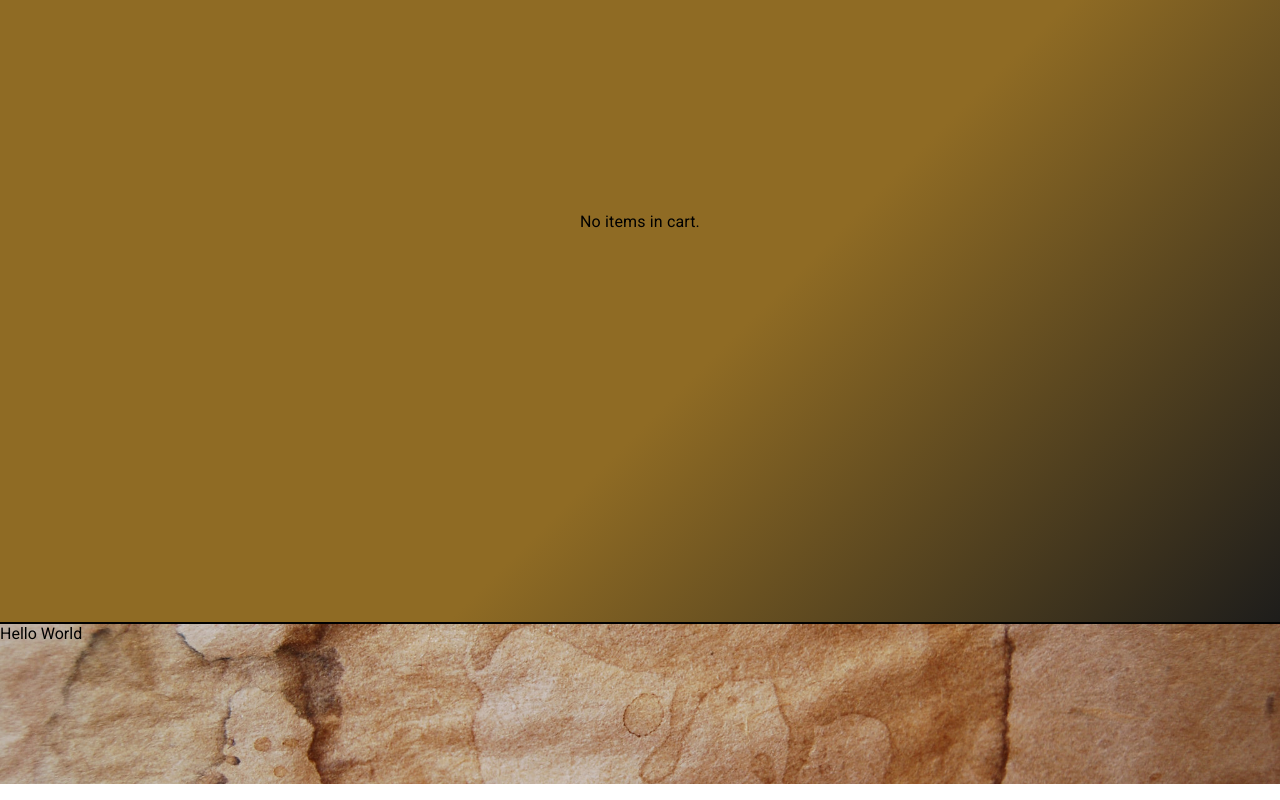
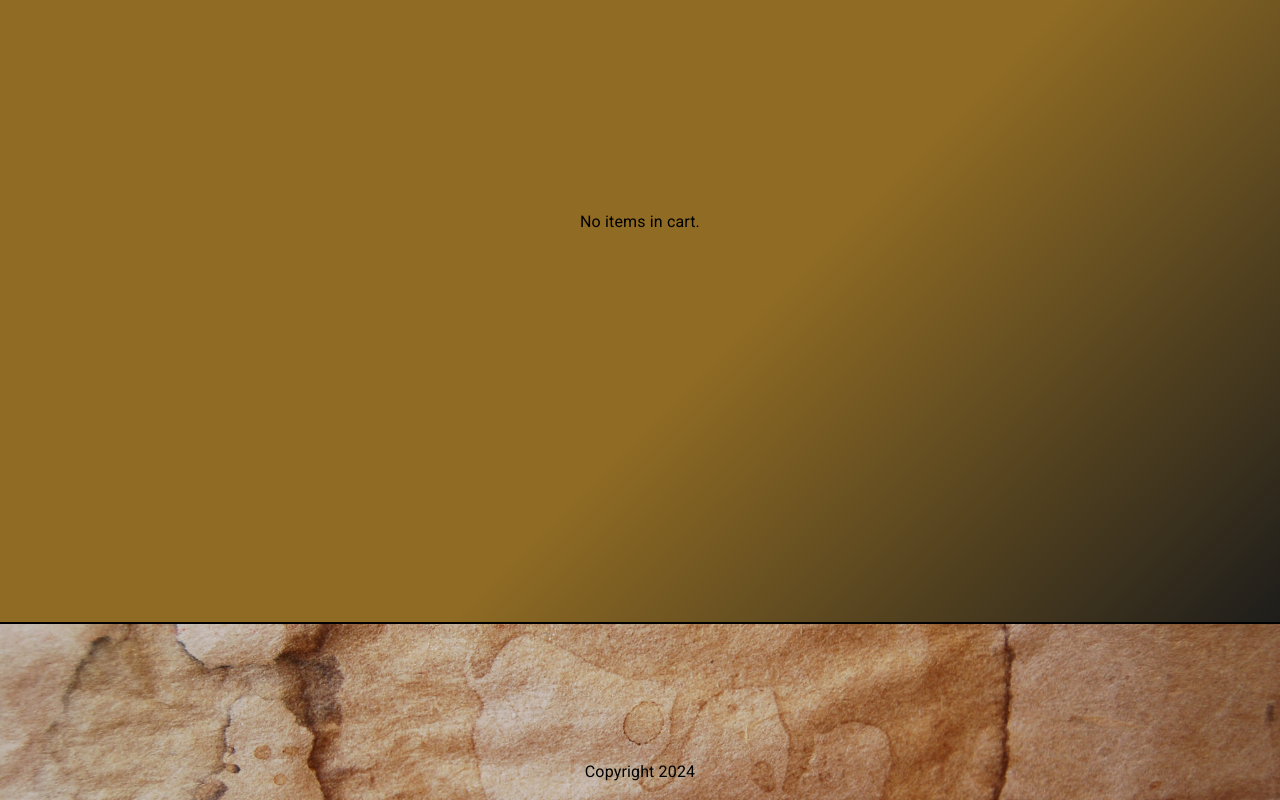
Before and after one commit to JMSONNE/capstone-client, a React (Vite) app: page /cart in a window 1280 px wide. Shown: the part 266-1066 px from the top of the page. Built offline with nearby package versions, Linux system fonts and the light colour scheme.

Commit message:
changed footer to something other than hello world

```diff
--- a/src/Components/Footer.jsx
+++ b/src/Components/Footer.jsx
@@ -2,12 +2,19 @@ import React from 'react';
 import { Box } from '@mui/material';
 import Typography from '@mui/material/Typography';
 
+
 export const Footer = () => {
     return (
         <footer>
-            <Box className='footer' sx={{width: '100%', height: '10rem'
+            <Box sx={{
+                width: '100%',
+                height: '10rem',
+                display: 'flex',
+                justifyContent: 'center',  // Center horizontally
+                alignItems: 'flex-end',     // Align at the bottom
+                paddingBottom: '1rem'       // Optional padding for spacing
             }}>
-                <Typography variant='p'>Hello World</Typography>
+                <Typography variant='body1'>Copyright 2024</Typography>
             </Box>
         </footer>
     );
```
